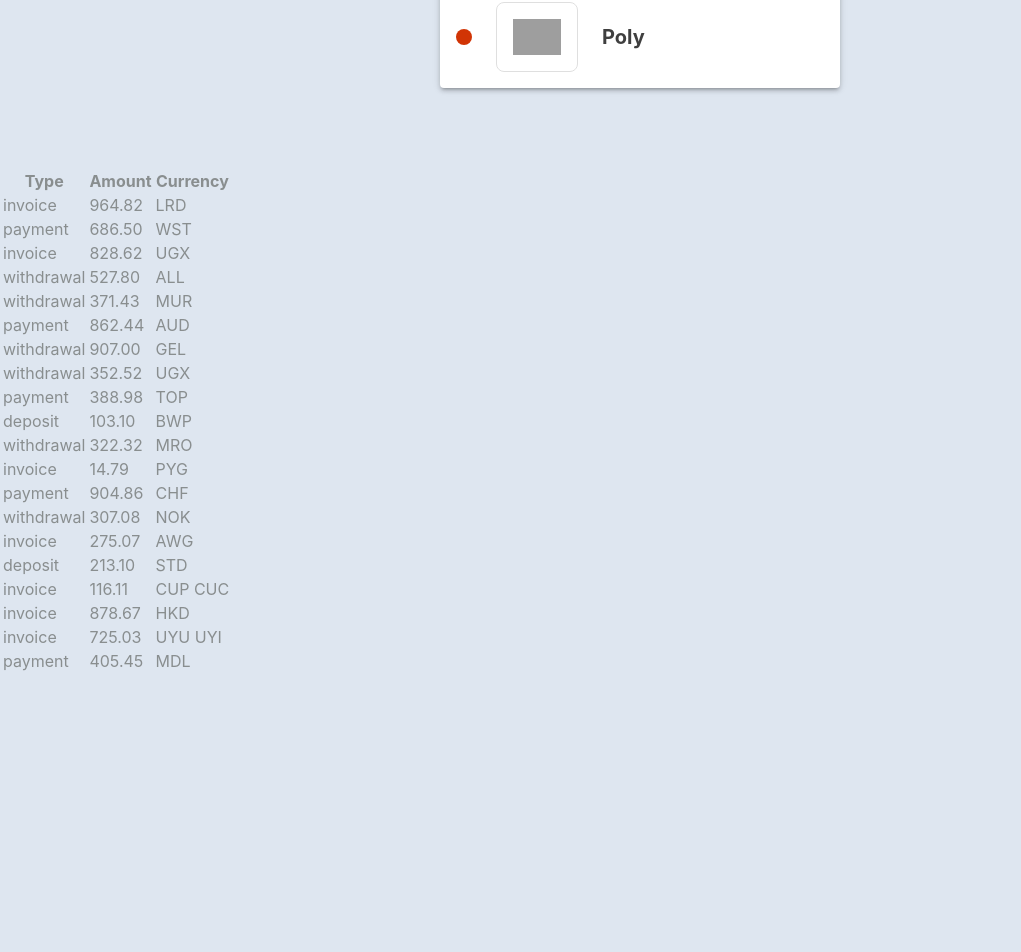
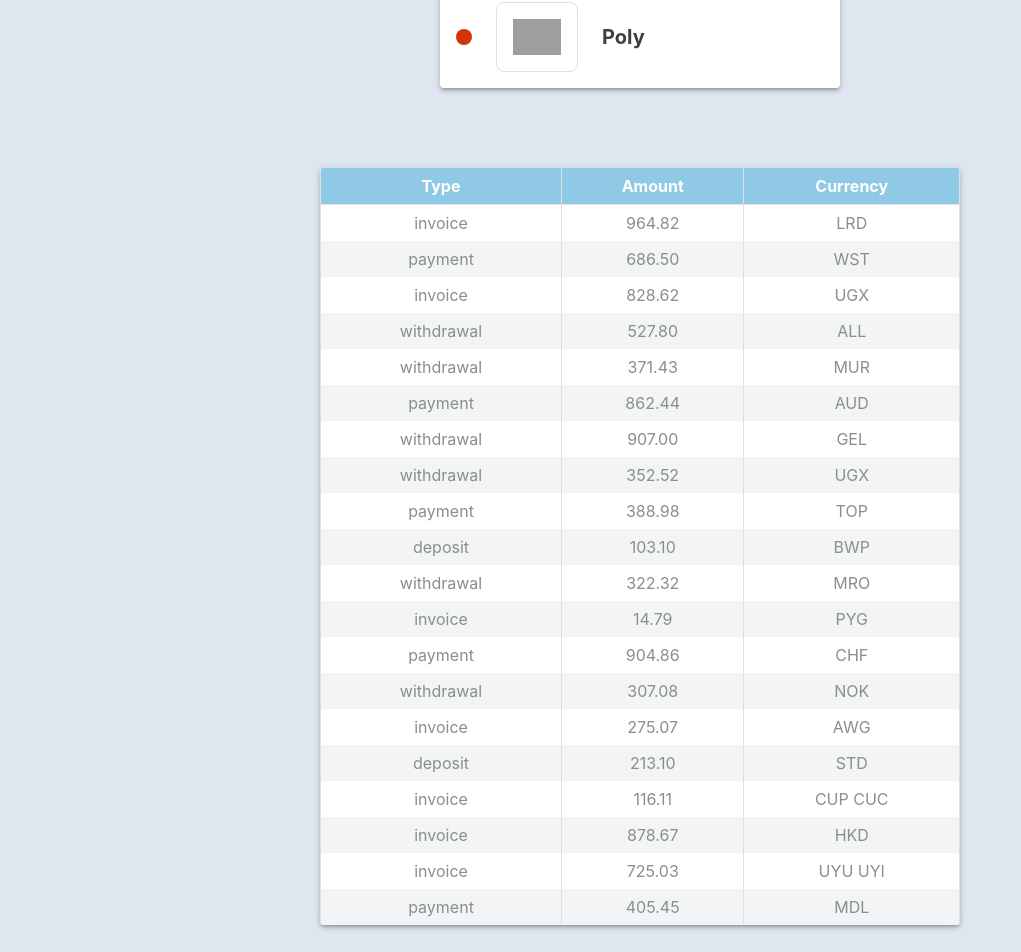
Before and after one commit to fff500/goit-react-woolf-hw-01-components, a React (Create React App) app: page / in a window 1280 px wide. Shown: the part 1308-2260 px from the top of the page, without its empty margins (0-1021 px from the left). Before the commit the page ends 1982 px from the top, so only its background shows below. Built offline with nearby package versions, Linux system fonts and the light colour scheme; grey boxes are pictures that could not be loaded.

Commit message:
TransactionHistory component styles were added

```diff
--- a/src/App.jsx
+++ b/src/App.jsx
@@ -1,7 +1,7 @@
 import { Profile } from "./components/Profile/Profile";
 import { Statistics } from "./components/Statistics/Statistics";
 import { FriendList } from "./components/FriendList/FriendList";
-import { TransactionHistory } from "./components/TransactionHistory";
+import { TransactionHistory } from "./components/TransactionHistory/TransactionHistory";
 
 
 import user from "./data/user";
--- a/src/components/TransactionHistory.jsx
+++ b/src/components/TransactionHistory/TransactionHistory.jsx
@@ -1,6 +1,8 @@
+import style from './TransactionHistory.module.css';
+
 export const TransactionHistory = ({ transactions }) => {
     return (
-        <table className="transaction-history">
+        <table className={style['transaction-history']}>
             <thead>
                 <tr>
                     <th>Type</th>
--- /dev/null
+++ b/src/components/TransactionHistory/TransactionHistory.module.css
@@ -0,0 +1,30 @@
+.transaction-history {
+    margin: 0 auto 40px;
+    width: 640px;
+    text-align: center;
+    border-radius: 4px;
+    border-collapse: collapse;
+    background-color: #ffffff;
+    box-shadow: rgb(0 0 0 / 20%) 0px 3px 3px -2px, rgb(0 0 0 / 14%) 0px 3px 4px 0px,
+        rgb(0 0 0 / 12%) 0px 1px 8px 0px;
+    overflow: hidden;
+}
+
+.transaction-history th {
+    padding: 8px 0;
+    border: 1px solid #dddfe0;
+    border-top: none;
+    color: #ffffff;
+    background-color: #8fc9e6;
+}
+
+.transaction-history tr:nth-child(2n) {
+    background-color: #f2f4f5;
+}
+
+.transaction-history td {
+    padding: 8px 0;
+    border: 1px solid #dddfe0;
+    border-top: none;
+    border-bottom: none;
+}
```
